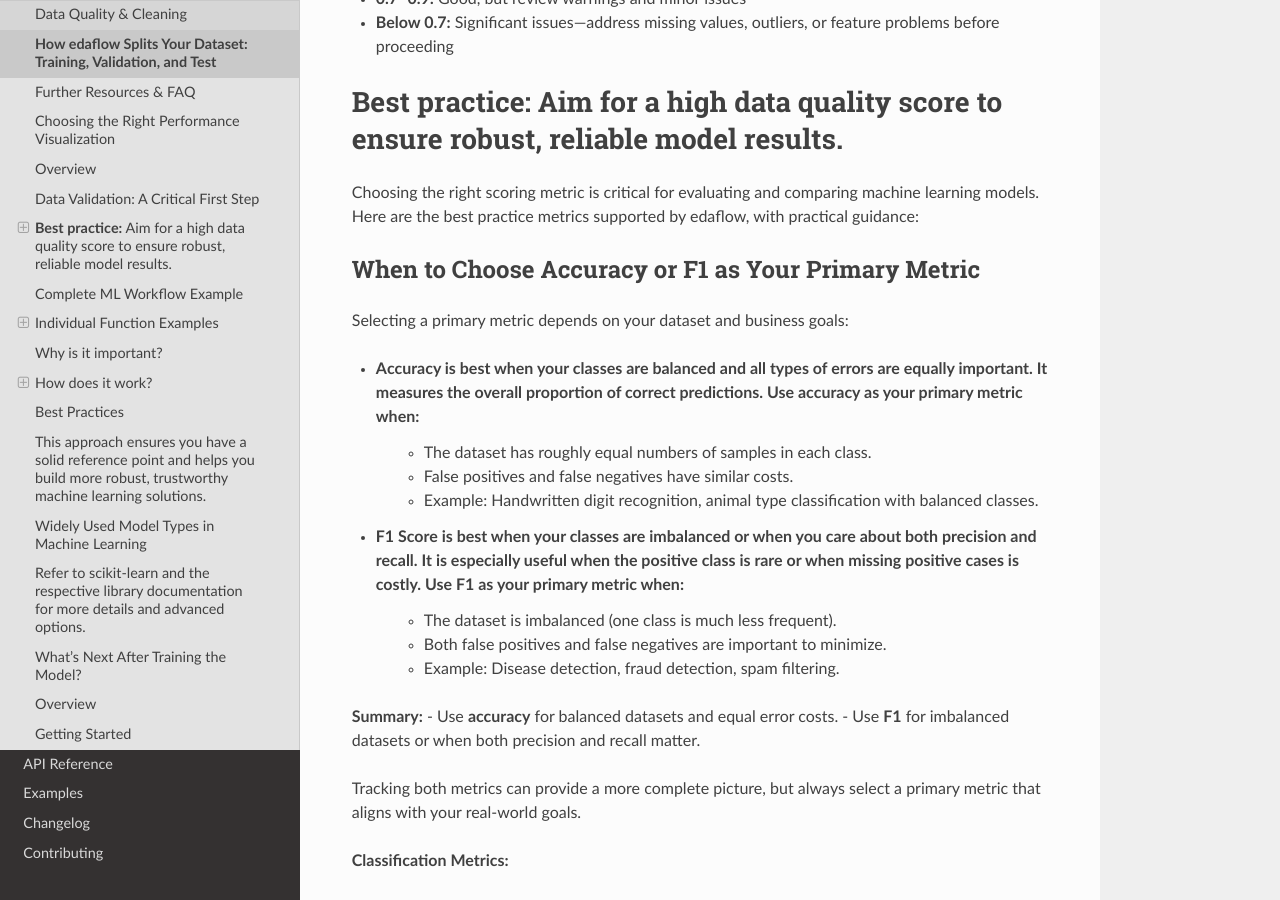
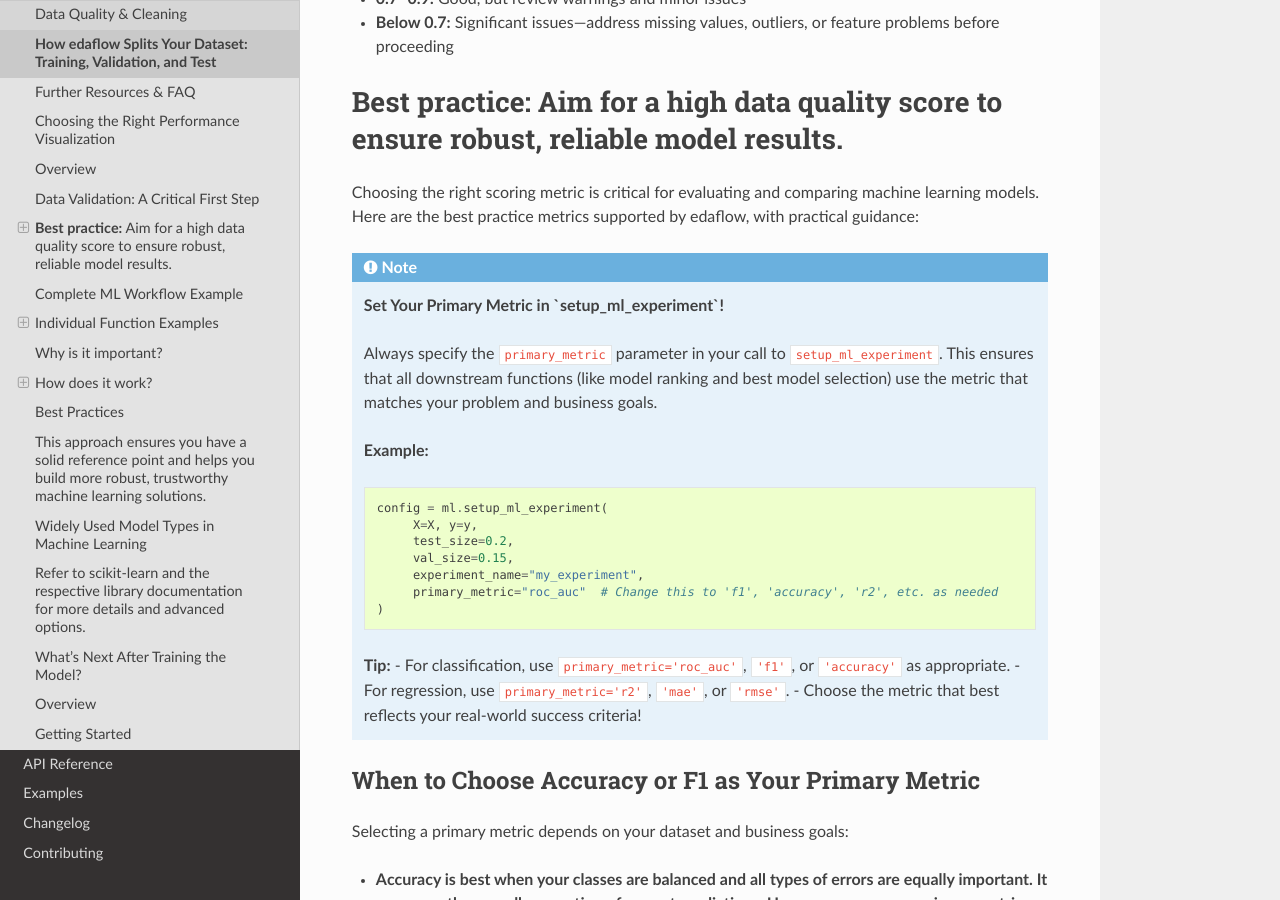
Before and after one commit to evanlow/edaflow, a Sphinx documentation site: the page built from docs/source/user_guide/ml_guide.rst, in a window 1280 px wide and 900 px high, scrolled down 8897 px. Built offline with Sphinx 7.4.7 and the Read the Docs theme 3.1.0, drawn with Linux system fonts in a browser that asks for light colours; pages that are not in the unit, such as notebooks, are missing from menus.

Commit message:
docs: add explicit primary_metric guidance and reminders to quickstart and user guide

```diff
--- a/docs/source/user_guide/ml_guide.rst
+++ b/docs/source/user_guide/ml_guide.rst
@@ -372,6 +372,28 @@ The `validate_ml_data` function provides a data quality score—a summary metric
 
 
 Choosing the right scoring metric is critical for evaluating and comparing machine learning models. Here are the best practice metrics supported by edaflow, with practical guidance:
+
+.. note::
+    **Set Your Primary Metric in `setup_ml_experiment`!**
+
+    Always specify the ``primary_metric`` parameter in your call to ``setup_ml_experiment``. This ensures that all downstream functions (like model ranking and best model selection) use the metric that matches your problem and business goals.
+
+    **Example:**
+
+    .. code-block:: python
+
+        config = ml.setup_ml_experiment(
+             X=X, y=y,
+             test_size=0.2,
+             val_size=0.15,
+             experiment_name="my_experiment",
+             primary_metric="roc_auc"  # Change this to 'f1', 'accuracy', 'r2', etc. as needed
+        )
+
+    **Tip:**
+    - For classification, use ``primary_metric='roc_auc'``, ``'f1'``, or ``'accuracy'`` as appropriate.
+    - For regression, use ``primary_metric='r2'``, ``'mae'``, or ``'rmse'``.
+    - Choose the metric that best reflects your real-world success criteria!
 
 **When to Choose Accuracy or F1 as Your Primary Metric**
 ~~~~~~~~~~~~~~~~~~~~~~~~~~~~~~~~~~~~~~~~~~~~~~~~~~~~~~~
```
Also changed, not shown: docs/source/quickstart.rst (+16 -9 lines).
